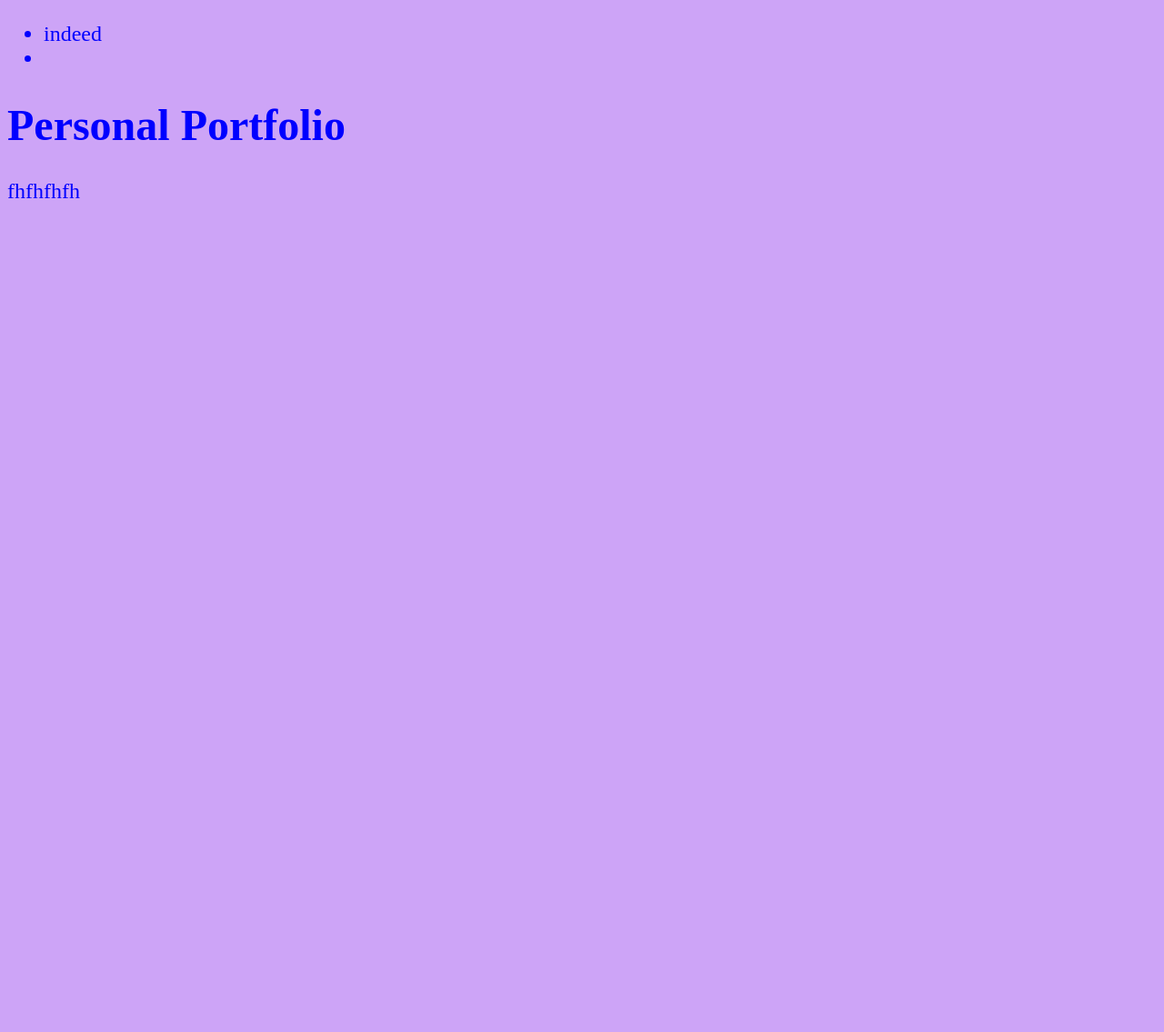
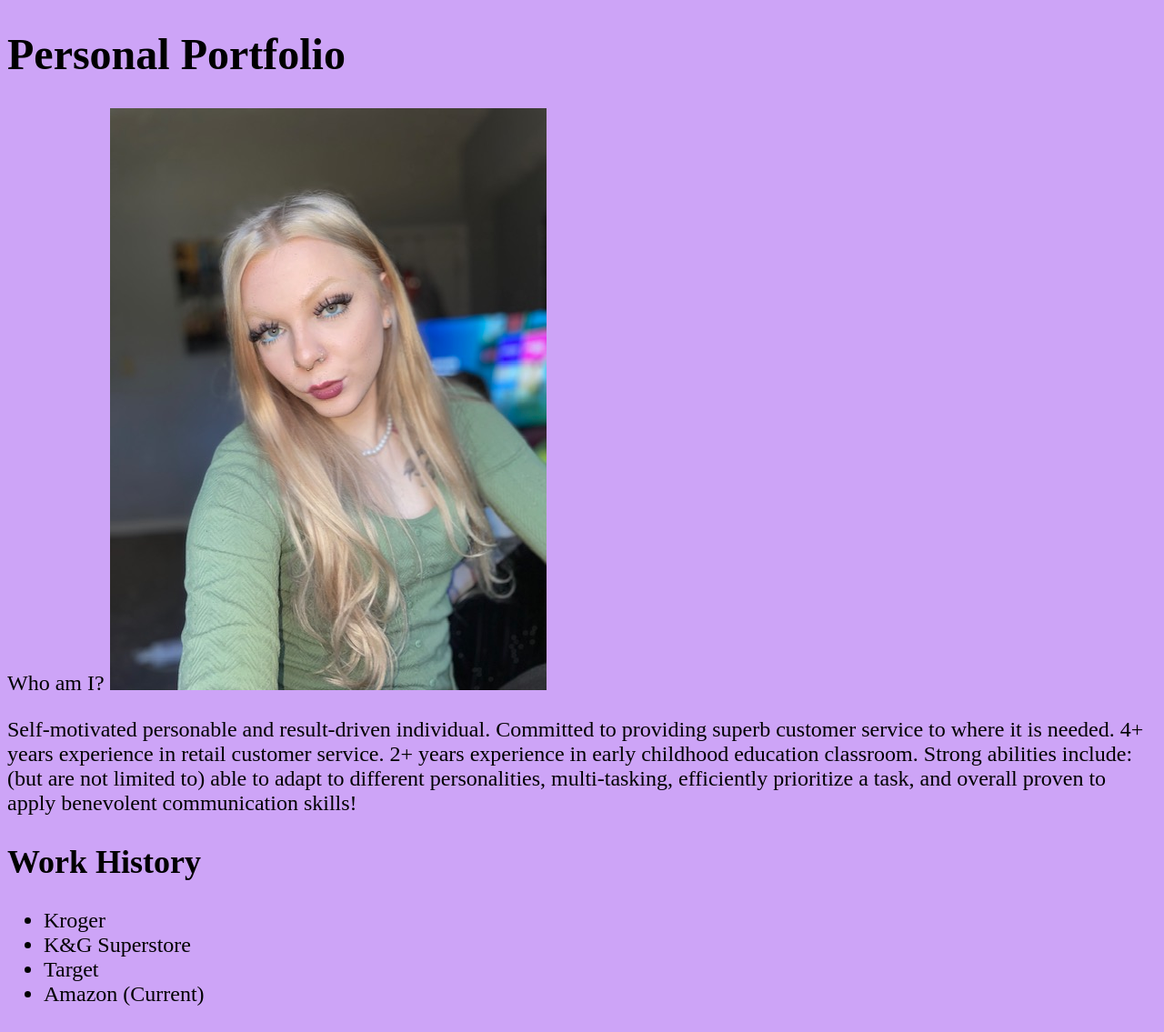
Before and after one commit to laceybryant11/LaceyB-Portfolio, a plain HTML site: page index.html in a window 1280 px wide. Shown: the whole page at 91% size. Before the commit the page ends 800 px from the top, so only its background shows below. Drawn offline with Linux system fonts and the light colour scheme.

Commit message:
added picture, added text

```diff
--- a/index.html
+++ b/index.html
@@ -6,18 +6,25 @@
     <meta name="viewport" content="width=device-width, initial-scale=1.0">
     <title>Document</title>
     <link rel="stylesheet" href="styles.css">
+    <style> @import url('https://fonts.googleapis.com/css2?family=Quicksand:wght@300&display=swap');</style>
 </head>
+<body>
+    <h1 class="portfolio-h1">Personal Portfolio</h1>
 
-<nav>
+</body>
+</html>
+<p>Who am I? <img src="images/image0 (2).jpeg" alt="me">
+</menu></p>
+<p1>Self-motivated personable and result-driven individual. Committed to providing superb customer service to where it is needed. 4+ years experience in retail customer service. 2+ years experience in early childhood education classroom. Strong abilities include: (but are not limited to) able to adapt to different personalities, multi-tasking, efficiently prioritize a task, and overall proven to apply benevolent communication skills!</p1>
+<h2>Work History</h2>
+<p2>
     <ul>
-        <li> indeed</li>
-        <li> </li>
+        <li>Kroger </li>
+        <li>K&G Superstore</li>
+        <li>Target</li>
+        <li>Amazon (Current)</li>
     </ul>
 
-</nav>
 
-<body>
-    <h1 class="portfolio-h1">Personal Portfolio</h1>
-    fhfhfhfh
-</body>
-</html>
+</p2>
+<h3></h3>
--- a/styles.css
+++ b/styles.css
@@ -2,5 +2,10 @@ body{
     background-color: rgb(205, 164, 247);
     border-color: rgb(0, 14, 94);
     font-size: x-large;
-    color: blue
-}
+    color: rgb(21, 21, 223)
+    font-family: 'Quicksand', sans-serif;
+    .portfolio{
+        display: flex;
+        flex-direction: column;
+          }
+      }
```
Also changed, not shown: images/image0 (2).jpeg (added).
